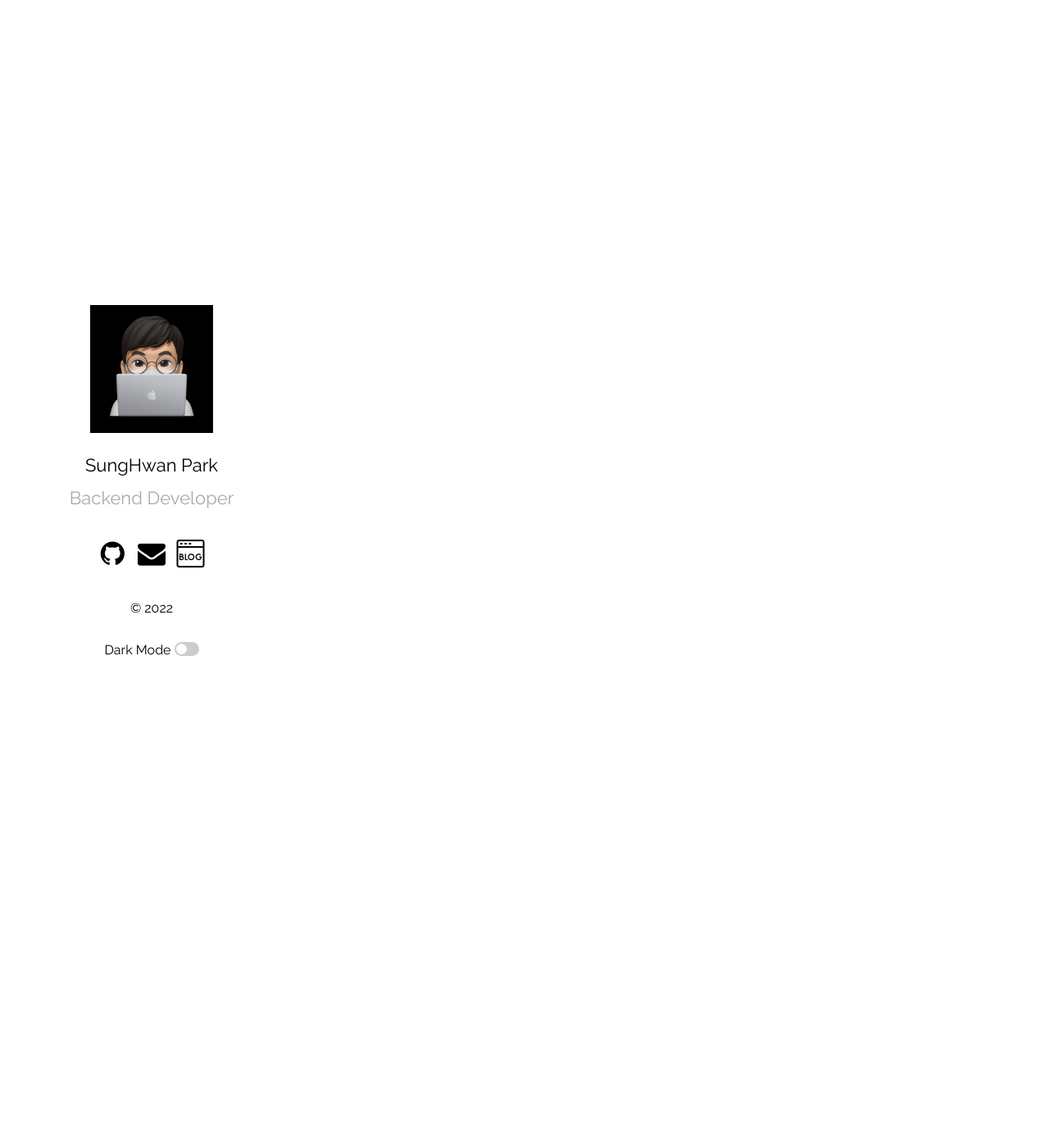
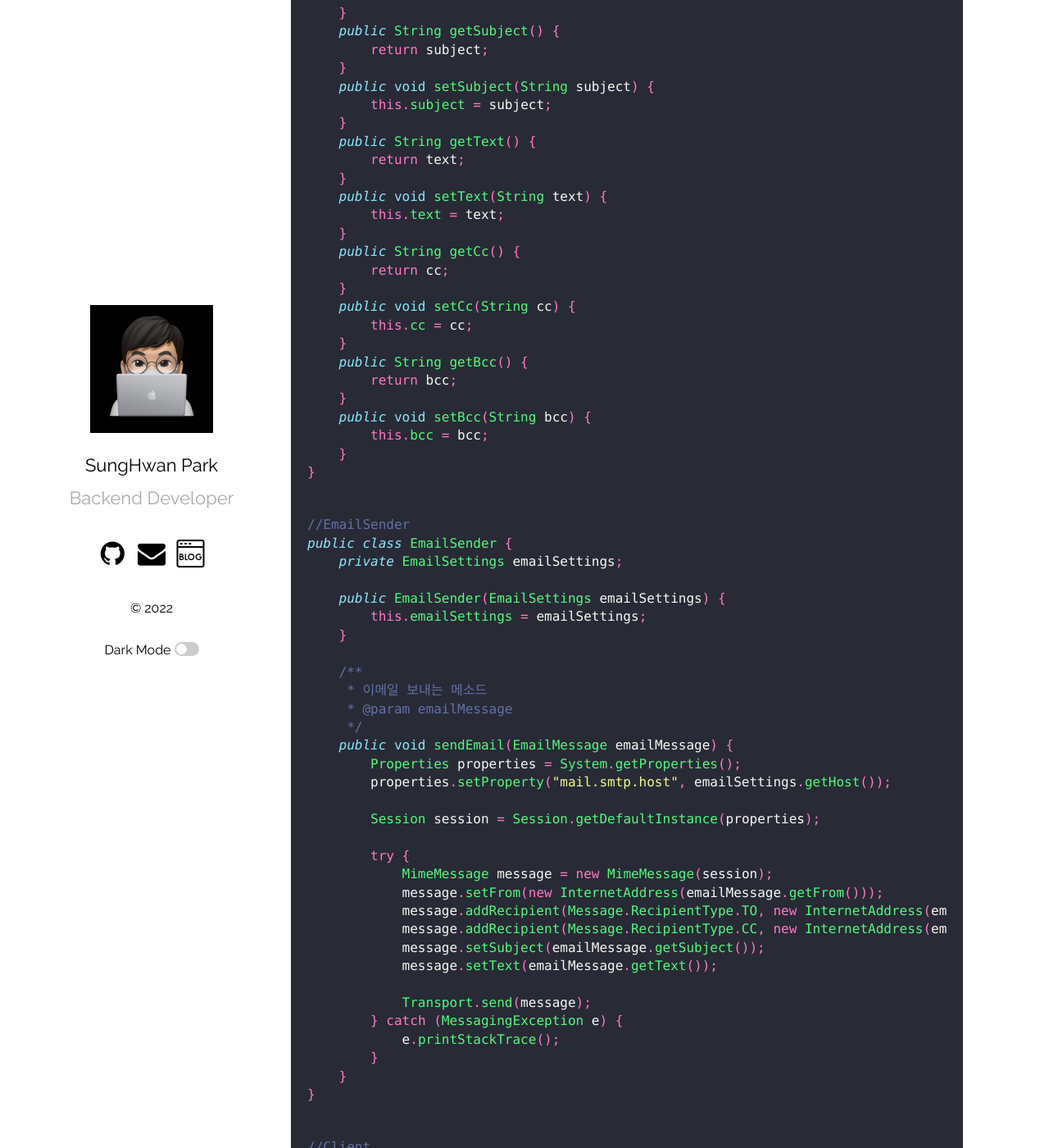
Before and after one commit to mrpark219/TIL, a Jekyll site: the page built from _posts/2022-04-01-4월TIL.markdown, in a window 1280 px wide and 1400 px high, scrolled down 18587 px. Shown: the whole window at 82% size. Built offline with Jekyll 4.4.1, drawn with Linux system fonts in a browser that asks for light colours; comment, search, counter and statistics services are not loaded; some of the changed text lies outside the part shown.

Commit message:
feat: 2022-04-23 TIL 추가

````diff
--- a/_posts/2022-04-01-4월TIL.markdown
+++ b/_posts/2022-04-01-4월TIL.markdown
@@ -794,3 +794,131 @@ public class App {
 
 **퍼사드(Facade) 패턴: 복잡한 서브 시스템 의존성을 최소화하는 방법<br/>
 클라이언트가 사용해야 하는 복잡한 서브 시스템 의존성을 간단한 인터페이스로 추상화 할 수 있다..**
+
+---
+
+### 4/23(토)
+
+코딩으로 학습하는 GoF의 디자인 패턴 - 퍼사드 패턴 2부<br/>
+패턴 적용하기
+
+```java
+//EmailSettings
+public class EmailSettings {
+    private String host;
+
+    public String getHost() {
+        return host;
+    }
+
+    public void setHost(String host) {
+        this.host = host;
+    }
+}
+```
+
+```java
+//EmailMessage
+public class EmailMessage {
+
+    private String from;
+    private String to;
+    private String cc;
+    private String bcc;
+    private String subject;
+    private String text;
+
+    public String getFrom() {
+        return from;
+    }
+    public void setFrom(String from) {
+        this.from = from;
+    }
+    public String getTo() {
+        return to;
+    }
+    public void setTo(String to) {
+        this.to = to;
+    }
+    public String getSubject() {
+        return subject;
+    }
+    public void setSubject(String subject) {
+        this.subject = subject;
+    }
+    public String getText() {
+        return text;
+    }
+    public void setText(String text) {
+        this.text = text;
+    }
+    public String getCc() {
+        return cc;
+    }
+    public void setCc(String cc) {
+        this.cc = cc;
+    }
+    public String getBcc() {
+        return bcc;
+    }
+    public void setBcc(String bcc) {
+        this.bcc = bcc;
+    }
+}
+```
+
+```java
+//EmailSender
+public class EmailSender {
+    private EmailSettings emailSettings;
+
+    public EmailSender(EmailSettings emailSettings) {
+        this.emailSettings = emailSettings;
+    }
+
+    /**
+     * 이메일 보내는 메소드
+     * @param emailMessage
+     */
+    public void sendEmail(EmailMessage emailMessage) {
+        Properties properties = System.getProperties();
+        properties.setProperty("mail.smtp.host", emailSettings.getHost());
+
+        Session session = Session.getDefaultInstance(properties);
+
+        try {
+            MimeMessage message = new MimeMessage(session);
+            message.setFrom(new InternetAddress(emailMessage.getFrom()));
+            message.addRecipient(Message.RecipientType.TO, new InternetAddress(emailMessage.getTo()));
+            message.addRecipient(Message.RecipientType.CC, new InternetAddress(emailMessage.getCc()));
+            message.setSubject(emailMessage.getSubject());
+            message.setText(emailMessage.getText());
+
+            Transport.send(message);
+        } catch (MessagingException e) {
+            e.printStackTrace();
+        }
+    }
+}
+```
+
+```java
+//Client
+public class Client {
+    public static void main(String[] args) {
+        EmailSettings emailSettings = new EmailSettings();
+        emailSettings.setHost("127.0.0.1");
+
+        EmailSender emailSender = new EmailSender(emailSettings);
+
+        EmailMessage emailMessage = new EmailMessage();
+        emailMessage.setFrom("keesun");
+        emailMessage.setTo("whiteship");
+        emailMessage.setCc("일남");
+        emailMessage.setSubject("오징어게임");
+        emailMessage.setText("밖은 더 지옥이더라고..");
+
+        emailSender.sendEmail(emailMessage);
+    }
+}
+```
````
